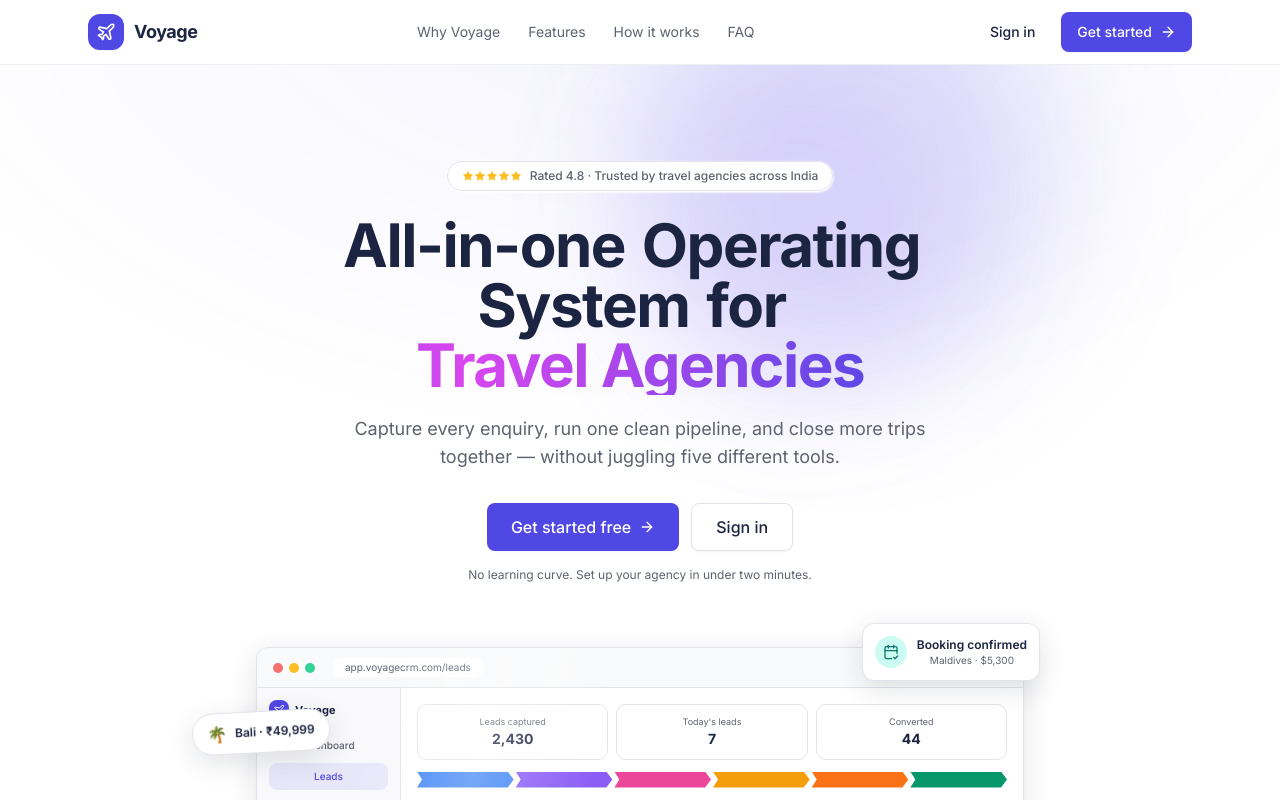
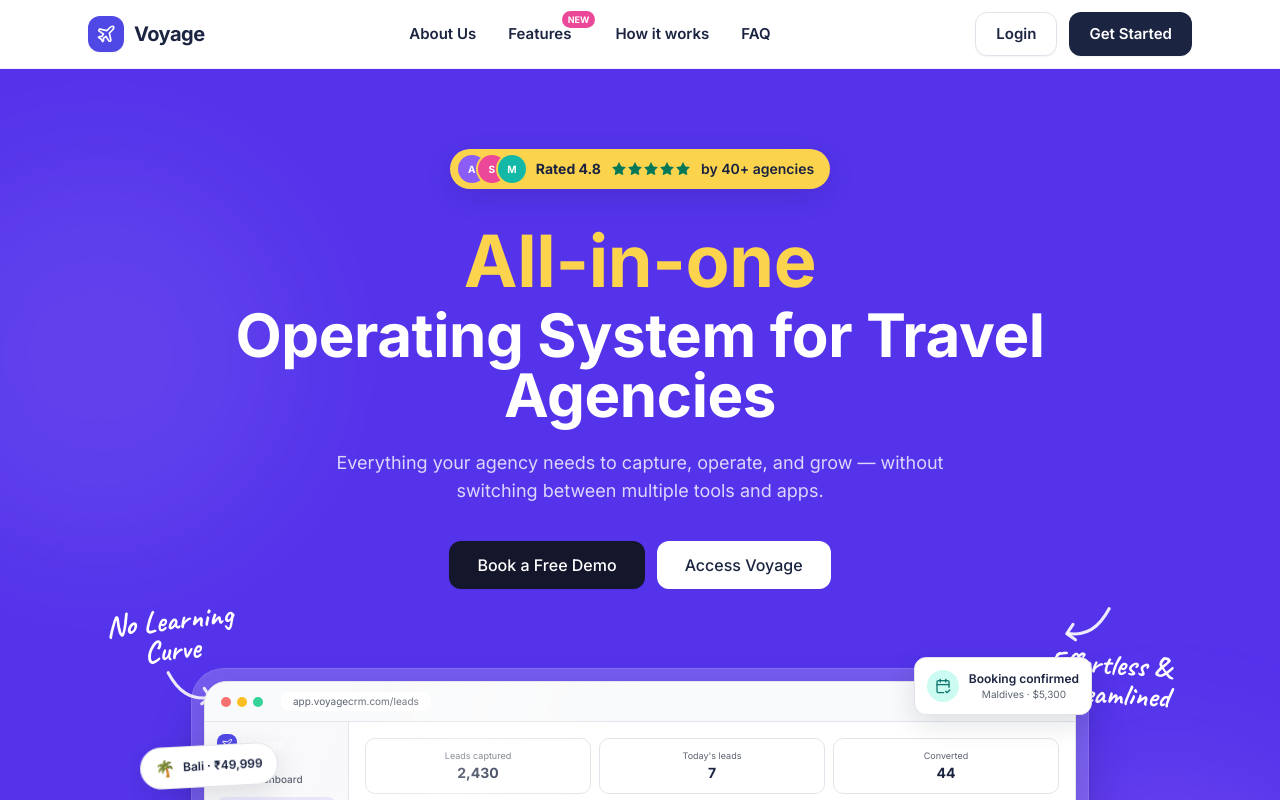
Before and after one commit to Manish01137/CRMTravelAgency, a React (Vite) app in the folder frontend/: page / in a window 1280 px wide. Shown: the top 800 px of the page. Built offline with nearby package versions, Linux system fonts and the light colour scheme; no server answers; a web font is replaced by a local one.

Commit message:
Ether-style hero: violet band, yellow rating pill, two-tone headline, handwritten annotations, framed mock

```diff
--- a/frontend/index.html
+++ b/frontend/index.html
@@ -15,7 +15,7 @@
     <link rel="preconnect" href="https://fonts.googleapis.com" />
     <link rel="preconnect" href="https://fonts.gstatic.com" crossorigin />
     <link
-      href="https://fonts.googleapis.com/css2?family=Inter:wght@400;500;600;700&display=swap"
+      href="https://fonts.googleapis.com/css2?family=Inter:wght@400;500;600;700&family=Caveat:wght@600;700&display=swap"
       rel="stylesheet"
     />
     <!-- Display font: Cabinet Grotesk (Fontshare) — distinctive, premium headings -->
--- a/frontend/src/pages/LandingPage.tsx
+++ b/frontend/src/pages/LandingPage.tsx
@@ -169,42 +169,41 @@
   const { status } = useAuth();
   const authed = status === 'authenticated';
   return (
-    <header className="sticky top-0 z-40 border-b border-border/60 bg-background/70 backdrop-blur-md">
-      <div className="mx-auto flex h-16 max-w-6xl items-center justify-between px-4 sm:px-6">
+    <header className="sticky top-0 z-40 border-b border-border/60 bg-white/90 backdrop-blur-md">
+      <div className="mx-auto flex h-[4.25rem] max-w-6xl items-center justify-between px-4 sm:px-6">
         <Link to="/" className="flex items-center gap-2.5">
           <LogoMark />
-          <span className="font-display text-lg font-bold tracking-tight text-foreground">Voyage</span>
+          <span className="font-display text-xl font-bold tracking-tight text-foreground">Voyage</span>
         </Link>
-        <nav className="hidden items-center gap-7 text-sm text-muted-foreground md:flex">
-          <a href="#why" className="transition-colors hover:text-foreground">
-            Why Voyage
+        <nav className="hidden items-center gap-8 text-[15px] font-semibold text-foreground md:flex">
+          <a href="#why" className="transition-colors hover:text-primary">
+            About Us
           </a>
-          <a href="#features" className="transition-colors hover:text-foreground">
+          <a href="#features" className="relative transition-colors hover:text-primary">
             Features
+            <span className="absolute -right-6 -top-3 rounded-full bg-pink-500 px-1.5 py-0.5 text-[9px] font-bold uppercase text-white">
+              New
+            </span>
           </a>
-          <a href="#how" className="transition-colors hover:text-foreground">
+          <a href="#how" className="ml-3 transition-colors hover:text-primary">
             How it works
           </a>
-          <a href="#faq" className="transition-colors hover:text-foreground">
+          <a href="#faq" className="transition-colors hover:text-primary">
             FAQ
           </a>
         </nav>
-        <div className="flex items-center gap-2.5">
+        <div className="flex items-center gap-3">
           {authed ? (
-            <Button asChild size="sm" className="h-10 px-4">
-              <Link to="/dashboard">
-                Open dashboard <ArrowRight />
-              </Link>
+            <Button asChild size="sm" className="h-11 rounded-xl bg-foreground px-5 text-background hover:bg-foreground/90">
+              <Link to="/dashboard">Open dashboard</Link>
             </Button>
           ) : (
             <>
-              <Button asChild variant="ghost" size="sm" className="h-10 px-4">
-                <Link to="/login">Sign in</Link>
+              <Button asChild variant="outline" size="sm" className="h-11 rounded-xl px-5 text-[15px] font-semibold">
+                <Link to="/login">Login</Link>
               </Button>
-              <Button asChild size="sm" className="h-10 px-4">
-                <Link to="/signup">
-                  Get started <ArrowRight />
-                </Link>
+              <Button asChild size="sm" className="h-11 rounded-xl bg-foreground px-5 text-[15px] font-semibold text-background hover:bg-foreground/90">
+                <Link to="/signup">Get Started</Link>
               </Button>
             </>
           )}
@@ -224,8 +223,8 @@
   ];
   const stages = ['bg-blue-500', 'bg-violet-500', 'bg-pink-500', 'bg-amber-500', 'bg-orange-500', 'bg-emerald-600'];
   return (
-    <div className="relative mx-auto w-full max-w-3xl">
-      <div className="relative overflow-hidden rounded-xl border border-border bg-card shadow-pop">
+    <div className="relative mx-auto w-full">
+      <div className="relative overflow-hidden rounded-[1.4rem] border border-border bg-card shadow-pop">
         {/* periodic shine sweep */}
         <span className="animate-sheen pointer-events-none absolute inset-y-0 z-10 w-1/3 bg-gradient-to-r from-transparent via-white/30 to-transparent" />
         <div className="flex items-center gap-1.5 border-b border-border bg-muted/60 px-4 py-2.5">
@@ -329,6 +328,16 @@
   );
 }
 
+/** Hand-drawn curved arrow for the hero annotations (Ether style). */
+function CurvedArrow({ className }: { className?: string }) {
+  return (
+    <svg viewBox="0 0 90 64" fill="none" className={className} aria-hidden>
+      <path d="M8 6 C 24 36, 44 50, 74 46" stroke="currentColor" strokeWidth="5" strokeLinecap="round" />
+      <path d="M62 56 L 76 46 L 66 31" stroke="currentColor" strokeWidth="5" strokeLinecap="round" strokeLinejoin="round" />
+    </svg>
+  );
+}
+
 function Hero() {
   const reduce = useReducedMotion();
   const { status } = useAuth();
@@ -339,87 +348,115 @@
       ? { initial: { opacity: 0 }, animate: { opacity: 1 }, transition: { duration: 0.25, delay } }
       : { initial: { opacity: 0, y: 22 }, animate: { opacity: 1, y: 0 }, transition: { duration: 0.65, delay, ease: EASE } };
 
-  const words = 'All-in-one Operating System for'.split(' ');
+  const blurIn = (delay: number) =>
+    reduce
+      ? { initial: { opacity: 0 }, animate: { opacity: 1 }, transition: { duration: 0.3, delay } }
+      : {
+          initial: { opacity: 0, y: 24, filter: 'blur(10px)' },
+          animate: { opacity: 1, y: 0, filter: 'blur(0px)' },
+          transition: { delay, duration: 0.65, ease: EASE },
+        };
 
   return (
-    <section className="relative overflow-hidden">
-      <div className="animate-blob pointer-events-none absolute -top-24 left-1/2 h-[26rem] w-[26rem] -translate-x-[80%] rounded-full bg-primary/15 blur-3xl" />
-      <div className="animate-blob-slow pointer-events-none absolute -top-10 left-1/2 h-[22rem] w-[22rem] translate-x-[10%] rounded-full bg-violet-400/15 blur-3xl" />
-      <div className="pointer-events-none absolute inset-0 bg-[radial-gradient(50rem_30rem_at_50%_-10%,hsl(var(--primary)/0.06),transparent)]" />
+    <section className="relative overflow-hidden bg-[#5433EB] pb-20 text-white sm:pb-24">
+      {/* subtle drifting glows on the flat violet */}
+      <div className="animate-blob pointer-events-none absolute -left-24 top-24 h-96 w-96 rounded-full bg-white/[0.07] blur-3xl" />
+      <div className="animate-blob-slow pointer-events-none absolute -right-24 bottom-0 h-96 w-96 rounded-full bg-fuchsia-300/10 blur-3xl" />
 
-      <div className="relative mx-auto max-w-6xl px-4 pb-24 pt-16 text-center sm:px-6 sm:pt-24">
-        <motion.div {...rise(0)} className="mb-6 flex justify-center">
-          <span className="inline-flex items-center gap-2 rounded-full border border-border bg-card px-3.5 py-1.5 text-xs font-medium text-muted-foreground shadow-card">
-            <span className="flex text-amber-400" aria-hidden>
-              {Array.from({ length: 5 }).map((_, i) => (
-                <Star key={i} className="size-3 fill-current" strokeWidth={0} />
+      <div className="relative mx-auto max-w-6xl px-4 pt-14 text-center sm:px-6 sm:pt-20">
+        {/* Yellow rating pill with avatar stack + green stars */}
+        <motion.div {...rise(0)} className="mb-9 flex justify-center">
+          <span className="inline-flex items-center gap-2.5 rounded-full bg-amber-300 py-1.5 pl-2 pr-4 text-sm font-bold text-[#1A2340] shadow-pop">
+            <span className="flex -space-x-2" aria-hidden>
+              {[
+                ['A', 'bg-violet-500'],
+                ['S', 'bg-pink-500'],
+                ['M', 'bg-teal-500'],
+              ].map(([letter, color]) => (
+                <span
+                  key={letter}
+                  className={cn(
+                    'flex size-7 items-center justify-center rounded-full text-[10px] font-bold text-white ring-2 ring-amber-300',
+                    color,
+                  )}
+                >
+                  {letter}
+                </span>
               ))}
             </span>
-            Rated 4.8 · Trusted by travel agencies across India
+            Rated 4.8
+            <span className="flex text-emerald-700" aria-hidden>
+              {Array.from({ length: 5 }).map((_, i) => (
+                <Star key={i} className="size-4 fill-current" strokeWidth={0} />
+              ))}
+            </span>
+            <span className="hidden font-semibold sm:inline">by 40+ agencies</span>
           </span>
         </motion.div>
 
-        {/* Word-by-word blur-in headline with animated gradient highlight */}
-        <h1 className="mx-auto max-w-3xl font-display text-4xl font-bold leading-[1.08] tracking-tight text-foreground sm:text-6xl">
-          {words.map((w, i) => (
-            <motion.span
-              key={i}
-              initial={reduce ? { opacity: 0 } : { opacity: 0, y: 20, filter: 'blur(8px)' }}
-              animate={reduce ? { opacity: 1 } : { opacity: 1, y: 0, filter: 'blur(0px)' }}
-              transition={{ delay: 0.08 + i * 0.07, duration: 0.55, ease: EASE }}
-              className="mr-[0.28em] inline-block"
-            >
-              {w}
-            </motion.span>
-          ))}
-          <motion.span
-            initial={reduce ? { opacity: 0 } : { opacity: 0, y: 20, filter: 'blur(10px)' }}
-            animate={reduce ? { opacity: 1 } : { opacity: 1, y: 0, filter: 'blur(0px)' }}
-            transition={{ delay: 0.08 + words.length * 0.07, duration: 0.6, ease: EASE }}
-            className="animate-gradient-x inline-block bg-gradient-to-r from-primary via-fuchsia-500 to-primary bg-clip-text text-transparent"
-          >
-            Travel Agencies
+        {/* Ether-style two-line headline: yellow + white */}
+        <h1 className="font-display font-bold leading-[1.06] tracking-tight">
+          <motion.span {...blurIn(0.15)} className="block text-5xl text-amber-300 sm:text-7xl">
+            All-in-one
+          </motion.span>
+          <motion.span {...blurIn(0.32)} className="mx-auto mt-2 block max-w-4xl text-4xl text-white sm:text-6xl">
+            Operating System for Travel Agencies
           </motion.span>
         </h1>
 
-        <motion.p {...rise(0.55)} className="mx-auto mt-5 max-w-xl text-base text-muted-foreground sm:text-lg">
-          Capture every enquiry, run one clean pipeline, and close more trips together — without
-          juggling five different tools.
+        <motion.p {...rise(0.5)} className="mx-auto mt-6 max-w-2xl text-base text-white/80 sm:text-lg">
+          Everything your agency needs to capture, operate, and grow — without switching between
+          multiple tools and apps.
         </motion.p>
 
-        <motion.div {...rise(0.65)} className="mt-8 flex flex-col items-center justify-center gap-3 sm:flex-row">
-          {authed ? (
-            <Button asChild size="lg" className="w-full sm:w-auto">
-              <Link to="/dashboard">
-                Open your dashboard <ArrowRight />
-              </Link>
-            </Button>
-          ) : (
-            <>
-              <Button asChild size="lg" className="w-full shadow-pop transition-transform hover:scale-[1.02] sm:w-auto">
-                <Link to="/signup">
-                  Get started free <ArrowRight />
-                </Link>
-              </Button>
-              <Button asChild variant="outline" size="lg" className="w-full sm:w-auto">
-                <Link to="/login">Sign in</Link>
-              </Button>
-            </>
-          )}
+        {/* Black + white button pair */}
+        <motion.div {...rise(0.62)} className="mt-9 flex flex-col items-center justify-center gap-3 sm:flex-row">
+          <Button
+            asChild
+            size="lg"
+            className="w-full rounded-xl bg-[#14162B] px-7 text-white shadow-pop transition-transform hover:scale-[1.02] hover:bg-[#14162B]/90 sm:w-auto"
+          >
+            <Link to="/signup">Book a Free Demo</Link>
+          </Button>
+          <Button
+            asChild
+            size="lg"
+            className="w-full rounded-xl bg-white px-7 text-foreground hover:bg-white/90 sm:w-auto"
+          >
+            <Link to={authed ? '/dashboard' : '/login'}>Access Voyage</Link>
+          </Button>
         </motion.div>
 
-        <motion.p {...rise(0.72)} className="mt-4 text-xs text-muted-foreground">
-          No learning curve. Set up your agency in under two minutes.
-        </motion.p>
+        {/* Framed dashboard screenshot with handwritten annotations */}
+        <motion.div
+          initial={reduce ? { opacity: 0 } : { opacity: 0, y: 60, scale: 0.95 }}
+          animate={reduce ? { opacity: 1 } : { opacity: 1, y: 0, scale: 1 }}
+          transition={{ duration: 0.9, delay: 0.75, ease: EASE }}
+          className="relative mx-auto mt-20 max-w-4xl"
+        >
+          {/* “No Learning Curve” — left annotation */}
+          <div className="absolute -top-16 left-0 hidden -translate-x-2/3 lg:block">
+            <p className="-rotate-6 font-hand text-3xl font-bold leading-none text-white">
+              No Learning
+              <br />
+              Curve
+            </p>
+            <CurvedArrow className="ml-14 mt-1 w-14 text-white/90" />
+          </div>
+          {/* “Effortless & Streamlined” — right annotation */}
+          <div className="absolute -top-16 right-0 hidden translate-x-2/3 text-right lg:block">
+            <CurvedArrow className="mb-1 ml-auto mr-14 w-14 -scale-x-100 text-white/90" />
+            <p className="rotate-3 font-hand text-3xl font-bold leading-none text-white">
+              Effortless &
+              <br />
+              Streamlined
+            </p>
+          </div>
 
-        <motion.div
-          initial={reduce ? { opacity: 0 } : { opacity: 0, y: 60, scale: 0.94 }}
-          animate={reduce ? { opacity: 1 } : { opacity: 1, y: 0, scale: 1 }}
-          transition={{ duration: 0.9, delay: 0.8, ease: EASE }}
-          className="mt-16"
-        >
           <Tilt>
-            <ProductMock />
+            <div className="rounded-[2rem] bg-white/20 p-2 shadow-2xl ring-1 ring-white/30 sm:p-3">
+              <ProductMock />
+            </div>
           </Tilt>
         </motion.div>
       </div>
--- a/frontend/tailwind.config.ts
+++ b/frontend/tailwind.config.ts
@@ -55,6 +55,7 @@
       },
       fontFamily: {
         sans: ['Inter', 'ui-sans-serif', 'system-ui', 'sans-serif'],
+        hand: ['Caveat', 'cursive'],
         display: [
           '"Cabinet Grotesk"',
           '"General Sans"',
```
